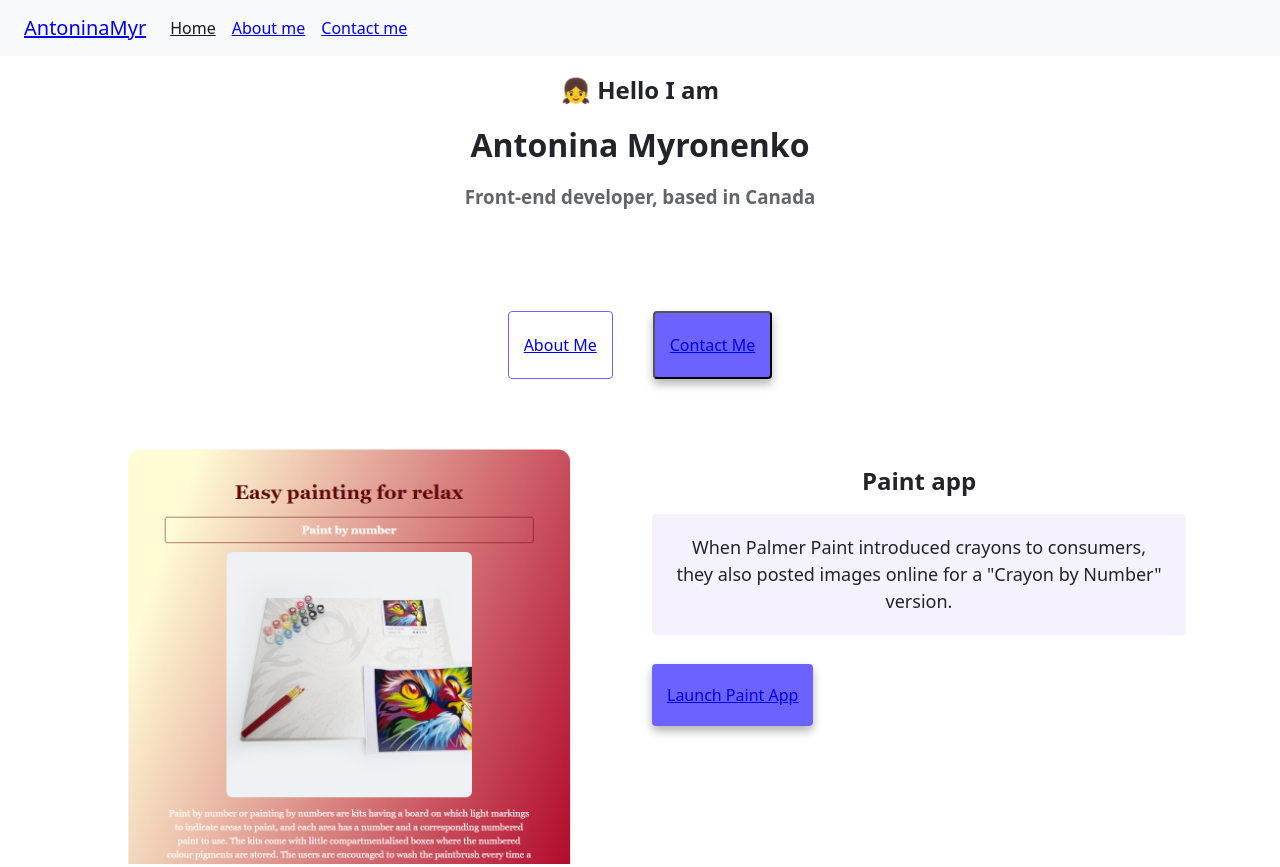
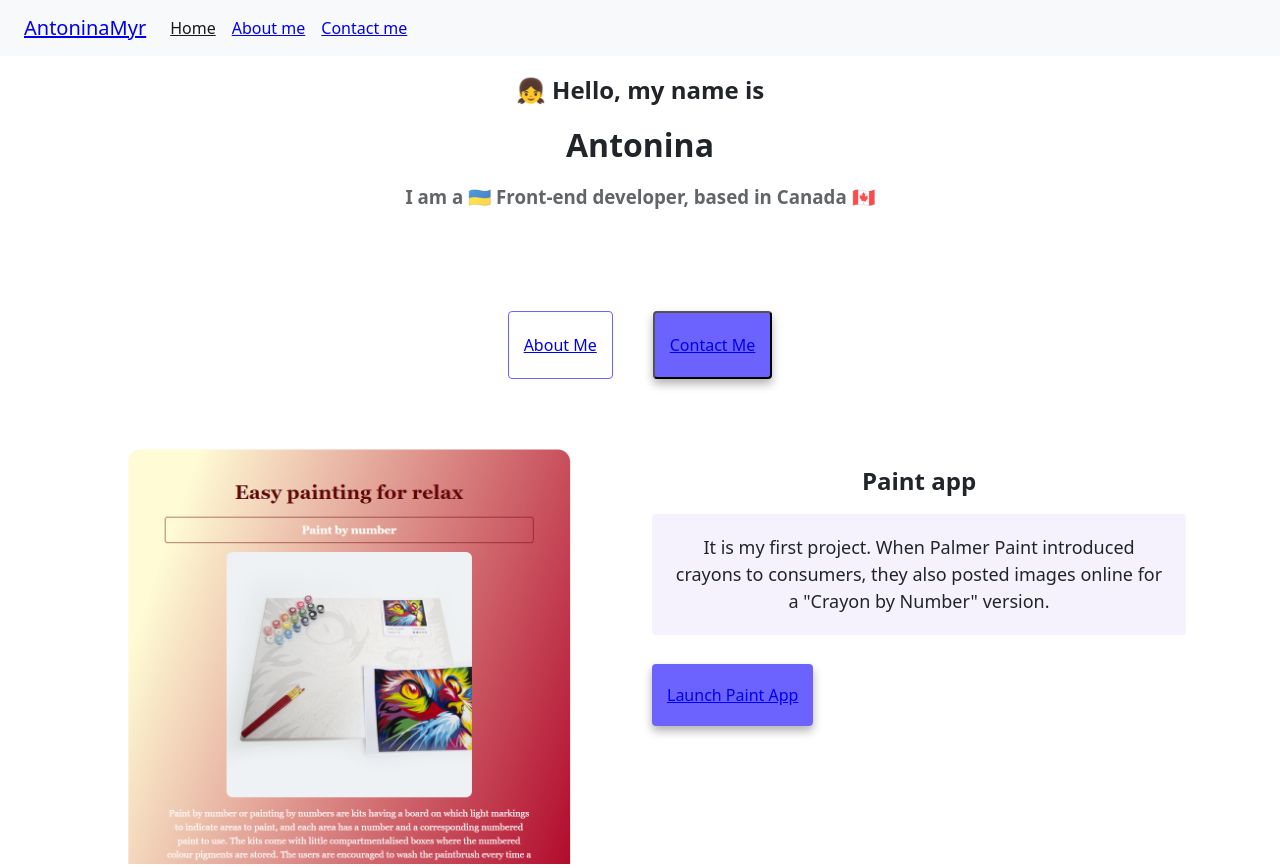
Before and after one commit to AntoninaMyr/Portfolio, a website built with Parcel: page index.html in a window 1280 px wide. Shown: the top 867 px of the page. Built offline with nearby package versions, Linux system fonts and the light colour scheme.

Commit message:
added description

```diff
--- a/index.html
+++ b/index.html
@@ -5,6 +5,8 @@
     <meta http-equiv="X-UA-Compatible" content="IE=edge" />
     <meta name="viewport" content="width=device-width>, initial-scale=1.0" />
     <title>AntoninaMyr</title>
+    <meta name="description"  content="Frontend developer girl 👧. Ukraine - Canada." />
+
     <link rel="stylesheet" href="src/styles.css" />
     <link href="https://cdn.jsdelivr.net/npm/bootstrap@5.2.2/dist/css/bootstrap.min.css" rel="stylesheet" integrity="sha384-Zenh87qX5JnK2Jl0vWa8Ck2rdkQ2Bzep5IDxbcnCeuOxjzrPF/et3URy9Bv1WTRi" crossorigin="anonymous">
     <script src="https://cdn.jsdelivr.net/npm/bootstrap@5.2.2/dist/js/bootstrap.bundle.min.js" integrity="sha384-OERcA2EqjJCMA+/3y+gxIOqMEjwtxJY7qPCqsdltbNJuaOe923+mo//f6V8Qbsw3" crossorigin="anonymous"></script>
@@ -27,10 +29,10 @@
           </div>
         </nav>
     <div class="introduce">
-      <h2 class="text-center">👧 Hello I am</h2>
-			<h1 class="name" class="text-center">Antonina Myronenko<h2>
+      <h2 class="text-center">👧 Hello, my name is</h2>
+			<h1 class="name" class="text-center">Antonina <h2>
     </div>
-    <h3 class="text-center">Front-end developer, based in Canada</h3>
+    <h3 class="text-center">I am a 🇺🇦 Front-end developer, based in Canada 🇨🇦</h3>
     <br />
     <div class="button mb-5">
       <button class="button-about">
@@ -48,7 +50,7 @@
       <div class="col-md-6">
         <h2 class="mb-3">Paint app</h2>
         <p>
-          When Palmer Paint introduced crayons to consumers,
+          It is my first project. When Palmer Paint introduced crayons to consumers,
            they also posted images online for a "Crayon by Number"
            version.
         </p>
```
Also changed, not shown: about.html (+1 -0 lines).
